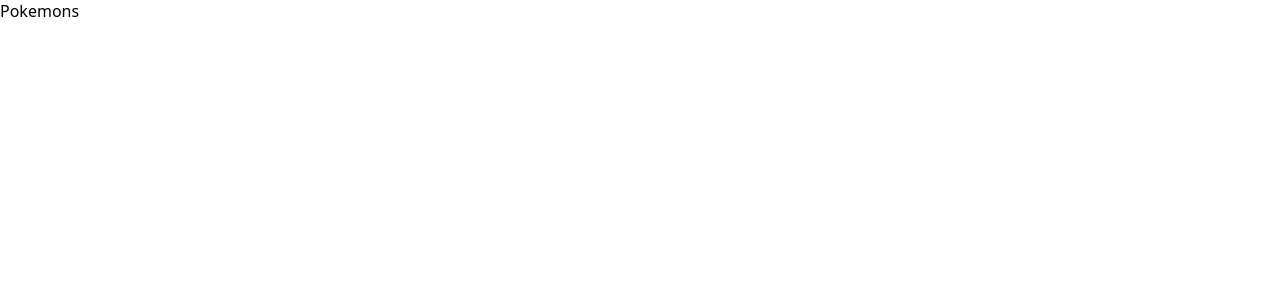
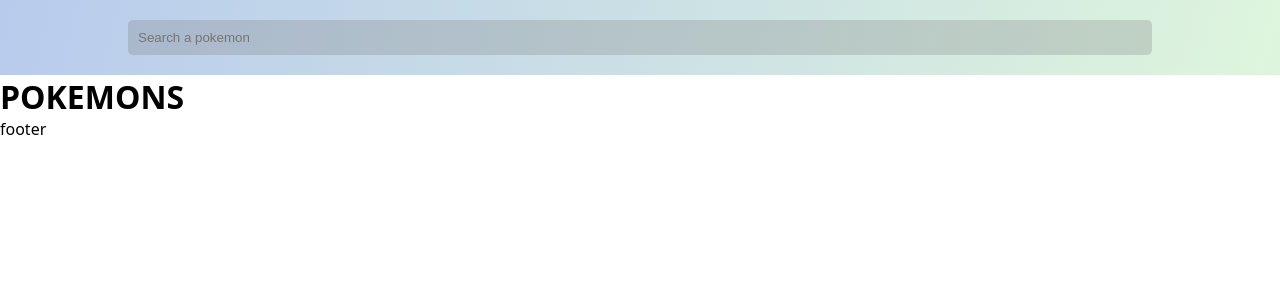
Before and after one commit to Rickymayita/pokedex, a React (Create React App) app: page /pokemons in a window 1280 px wide. Shown: the top 300 px of the page. Built offline with nearby package versions, Linux system fonts and the light colour scheme.

Commit message:
creating static header and input

```diff
--- a/public/index.html
+++ b/public/index.html
@@ -24,7 +24,7 @@
       work correctly both with client-side routing and a non-root public URL.
       Learn how to configure a non-root public URL by running `npm run build`.
     -->
-    <title>React App</title>
+    <title>Pokemon</title>
   </head>
   <body>
     <noscript>You need to enable JavaScript to run this app.</noscript>
--- a/src/App.css
+++ b/src/App.css
@@ -6,18 +6,18 @@
     padding: 0;
 }
 
-:root{
+:root {
     --bg-color: #fafafa;
-    --bg-gradient: linear-gradient{
+    --bg-gradient: linear-gradient(
       105deg,
       rgba(184, 203, 237, 1) 0%,
       rgba(222, 245, 221, 1) 100%
-    };
-    --bg-border: linear-gradient{
+    );
+    --bg-border: linear-gradient(
       90deg,
       rgba(124, 166, 252, 1) 0%,
       rgba(119, 235, 129, 1) 100%
-    };
+    );
   }
 
 body{
--- /dev/null
+++ b/src/component/Header.tsx
@@ -0,0 +1,23 @@
+import styles from './header.module.css';
+
+type HeaderProps = {
+    query: string;
+    setQuery: (query: string) => void;
+}
+
+const Header = ({ query, setQuery }: HeaderProps) => {
+    return (
+        <header className={styles.header}>
+            <input
+            className={styles.input}
+            placeholder='Search a pokemon'
+            type="text"
+            value={query}
+            onChange={(event)=> setQuery(event.target.value)}
+            />
+        </header>
+
+    );
+};
+
+export default Header;
--- /dev/null
+++ b/src/component/header.module.css
@@ -0,0 +1,17 @@
+.header{
+    display: grid;
+    font-size: 1.2rem;
+    font-weight: bold;
+    padding: 10px;
+    place-items: center;
+    background: var(--bg-gradient);
+}
+
+.input{
+    background-color: rgba(121, 121, 121, 0.267);
+    padding: 10px 10px;
+    border-radius: 5px;
+    margin: 10px 10px;
+    border: none;
+    width: 80vw;
+}
--- /dev/null
+++ b/src/global.d.ts
@@ -0,0 +1,4 @@
+declare module "*.module.css"{
+    const classes: { [key: string]: string };
+    export default classes;
+}
--- a/src/pages/Pokemons.tsx
+++ b/src/pages/Pokemons.tsx
@@ -1,8 +1,18 @@
+import { useState } from "react";
+import Header from "../component/Header";
+
 const Pokemons = () => {
+    const [query, setQuery] = useState("")
     return (
-        <div>
-            Pokemons
-        </div>
+        <>
+            <Header query={query} setQuery={setQuery} />
+           <main>
+            <h1>POKEMONS</h1>
+           </main>
+           <footer>
+            footer
+           </footer>
+        </>
     );
 };
 
```
Lines whose indentation alone changed are shown as unchanged.
